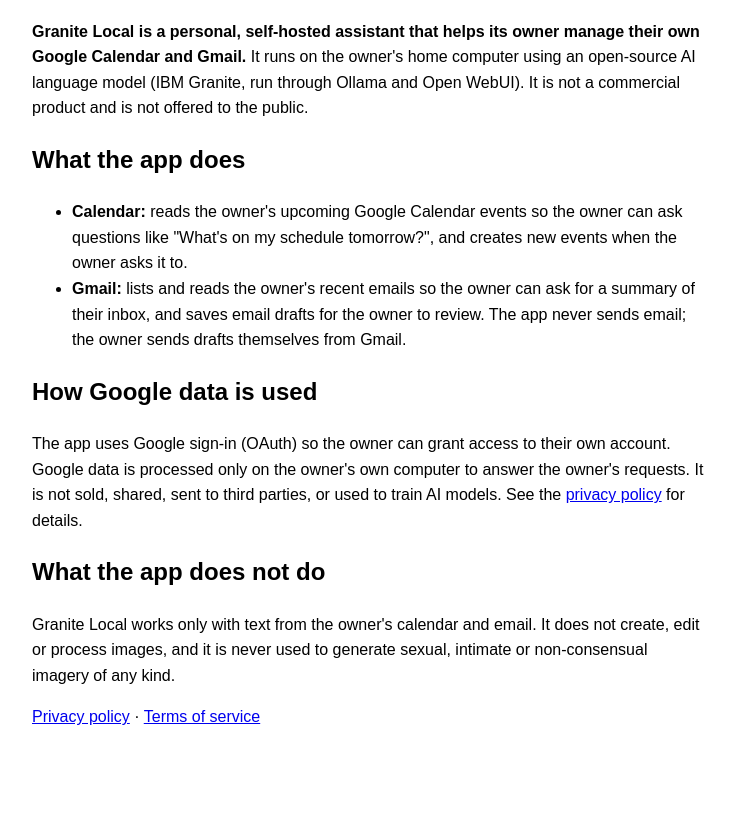
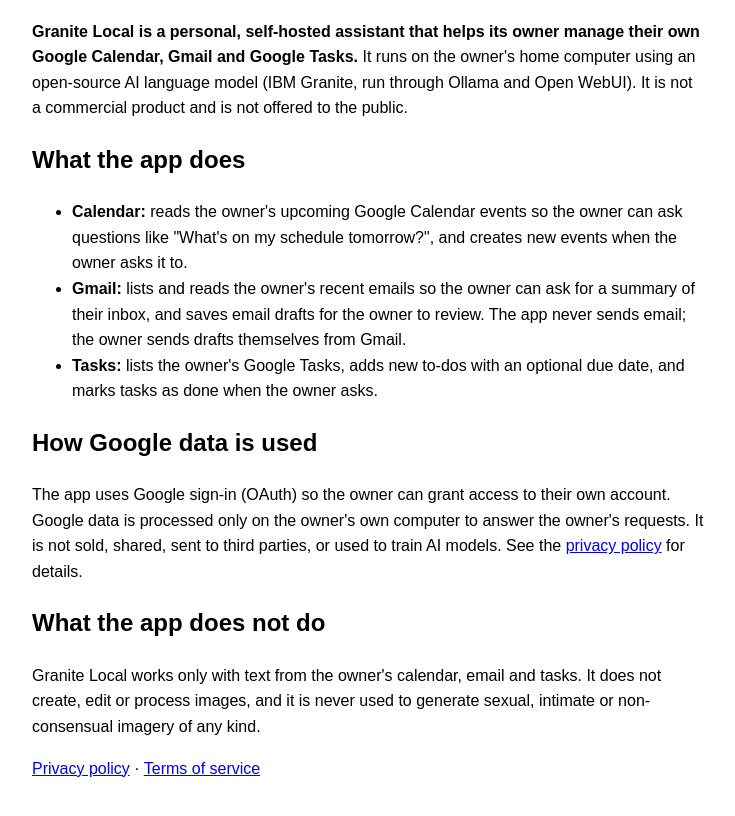
Before and after one commit to Ajarico/Ajarico.github.io, a plain HTML site: page index.html in a window 1280 px wide. Shown: the part 102-918 px from the top of the page, without its empty margins (272-1007 px from the left). Before the commit the page ends 880 px from the top, so only its background shows below. Drawn offline with Linux system fonts and the light colour scheme.

Commit message:
Add Google Tasks access to home page and privacy policy
Co-Authored-By: Claude Opus 5.5 <noreply@anthropic.com>

```diff
--- a/index.html
+++ b/index.html
@@ -1,23 +1,24 @@
 <!doctype html>
 <html lang="en"><head><meta charset="utf-8"><meta name="viewport" content="width=device-width,initial-scale=1">
 <title>Granite Local: a personal calendar and email assistant</title>
-<meta name="description" content="Granite Local is a personal, self-hosted assistant that helps its owner manage their own Google Calendar and Gmail.">
+<meta name="description" content="Granite Local is a personal, self-hosted assistant that helps its owner manage their own Google Calendar, Gmail and Google Tasks.">
 </head>
 <body style="font-family:sans-serif;max-width:42rem;margin:3rem auto;padding:0 1rem;line-height:1.6">
 <h1>Granite Local</h1>
-<p><strong>Granite Local is a personal, self-hosted assistant that helps its owner manage their own Google Calendar and Gmail.</strong> It runs on the owner's home computer using an open-source AI language model (IBM Granite, run through Ollama and Open WebUI). It is not a commercial product and is not offered to the public.</p>
+<p><strong>Granite Local is a personal, self-hosted assistant that helps its owner manage their own Google Calendar, Gmail and Google Tasks.</strong> It runs on the owner's home computer using an open-source AI language model (IBM Granite, run through Ollama and Open WebUI). It is not a commercial product and is not offered to the public.</p>
 
 <h2>What the app does</h2>
 <ul>
 <li><strong>Calendar:</strong> reads the owner's upcoming Google Calendar events so the owner can ask questions like "What's on my schedule tomorrow?", and creates new events when the owner asks it to.</li>
 <li><strong>Gmail:</strong> lists and reads the owner's recent emails so the owner can ask for a summary of their inbox, and saves email drafts for the owner to review. The app never sends email; the owner sends drafts themselves from Gmail.</li>
+<li><strong>Tasks:</strong> lists the owner's Google Tasks, adds new to-dos with an optional due date, and marks tasks as done when the owner asks.</li>
 </ul>
 
 <h2>How Google data is used</h2>
 <p>The app uses Google sign-in (OAuth) so the owner can grant access to their own account. Google data is processed only on the owner's own computer to answer the owner's requests. It is not sold, shared, sent to third parties, or used to train AI models. See the <a href="privacy.html">privacy policy</a> for details.</p>
 
 <h2>What the app does not do</h2>
-<p>Granite Local works only with text from the owner's calendar and email. It does not create, edit or process images, and it is never used to generate sexual, intimate or non-consensual imagery of any kind.</p>
+<p>Granite Local works only with text from the owner's calendar, email and tasks. It does not create, edit or process images, and it is never used to generate sexual, intimate or non-consensual imagery of any kind.</p>
 
 <p><a href="privacy.html">Privacy policy</a> · <a href="privacy.html#terms">Terms of service</a></p>
 </body></html>
```
Also changed, not shown: privacy.html (+2 -1 lines).
